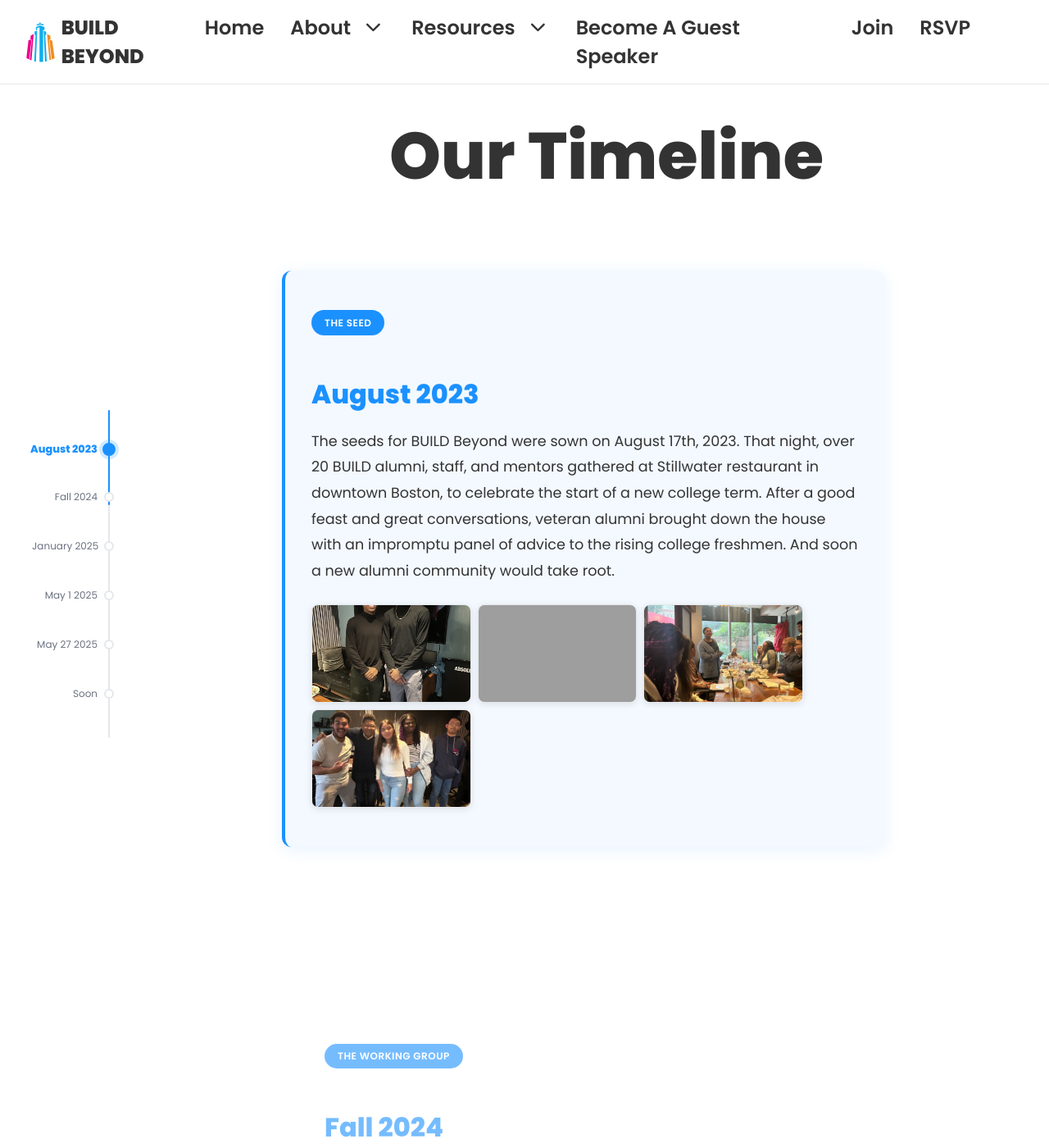
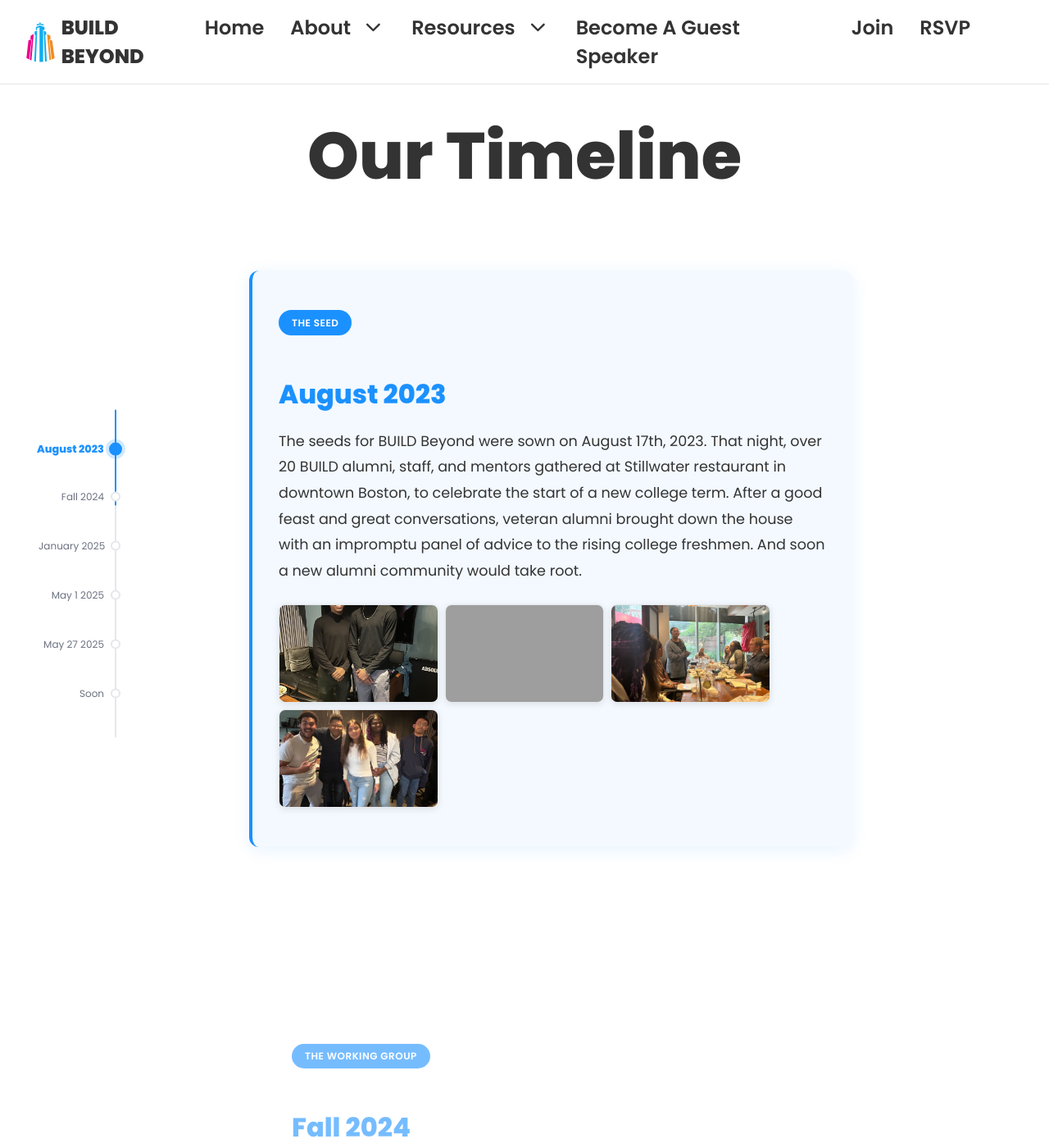
Before and after one commit to BUILDBeyondDev/BUILDBeyondClub, a Jekyll site: the page built from timeline.html, in a window 1280 px wide and 1400 px high. Shown: the whole window at 82% size. Built offline with Jekyll 4.4.1, drawn with Linux system fonts in a browser that asks for light colours; grey boxes are pictures that could not be loaded.

Commit message:
Updated timeline

```diff
--- a/styles/layout.css
+++ b/styles/layout.css
@@ -454,11 +454,183 @@
   max-width: 800px;
 }
 
-/* TIMELINE CONTENT - PERFECTLY CENTERED */
+/* COMPLETE TIMELINE CENTERING - CENTERS ENTIRE TIMELINE AS A UNIT */
+
+.timeline-section {
+  padding: 4rem 2rem 2rem 2rem;
+  position: relative;
+  min-height: 100vh;
+  display: flex;
+  flex-direction: column;
+  align-items: center; /* Centers the entire timeline */
+}
+
+.timeline-section h2 {
+  font-size: 5rem;
+  margin-bottom: 3rem;
+  color: var(--dark);
+  font-weight: 800;
+  text-align: center;
+  margin-left: 0; /* Remove the offset */
+  margin-right: 0;
+  max-width: 800px;
+  width: 100%;
+}
+
+/* Create a container that holds both sidebar and content */
+.timeline-container {
+  position: relative;
+  display: flex;
+  width: 100%;
+  max-width: 1200px; /* Total width of timeline + content */
+  margin: 0 auto; /* Center the entire timeline unit */
+}
+
+/* TIMELINE SIDEBAR - Now positioned relative to container */
+.timeline-sidebar {
+  position: sticky; /* Changed from fixed */
+  top: 50vh;
+  transform: translateY(-50%);
+  width: 200px;
+  height: 400px;
+  z-index: 100;
+  flex-shrink: 0; /* Prevent shrinking */
+  margin-right: 2rem; /* Space between sidebar and content */
+}
+
+.timeline-track {
+  position: relative;
+  width: 2px;
+  height: 100%;
+  background: var(--gray-light);
+  margin-left: 100px;
+  border-radius: 1px;
+}
+
+.timeline-progress {
+  position: absolute;
+  top: 0;
+  left: 0;
+  width: 100%;
+  height: 0%;
+  background: var(--blue);
+  border-radius: 2px;
+  transition: height 0.3s ease;
+}
+
+.timeline-markers {
+  position: absolute;
+  top: 0;
+  left: 50%;
+  transform: translateX(-50%);
+  width: 20px;
+  height: 100%;
+}
+
+.timeline-marker {
+  position: absolute;
+  width: 12px;
+  height: 12px;
+  background: var(--light);
+  border: 2px solid var(--gray-light);
+  border-radius: 50%;
+  left: 50%;
+  transform: translateX(-50%);
+  transition: all 0.3s ease;
+  cursor: pointer;
+  z-index: 2;
+}
+
+.timeline-marker.active {
+  border-color: var(--blue);
+  background: var(--blue);
+  width: 16px;
+  height: 16px;
+  box-shadow: 0 0 0 4px rgba(27, 145, 255, 0.2);
+}
+
+.timeline-year {
+  position: absolute;
+  left: -90px;
+  top: 50%;
+  transform: translateY(-50%);
+  font-size: 0.75rem;
+  font-weight: 500;
+  color: var(--gray-dark);
+  white-space: nowrap;
+  transition: all 0.3s ease;
+  width: 80px;
+  text-align: right;
+  pointer-events: none;
+  z-index: 1;
+}
+
+.timeline-marker.active .timeline-year {
+  color: var(--blue);
+  font-weight: 700;
+  font-size: 0.8rem;
+}
+
+/* TIMELINE CONTENT - Now flows next to sidebar */
 .timeline-content {
-  /* Center content in the space after sidebar */
-  margin-left: max(280px, calc(50% - 400px));
-  margin-right: 2rem;
+  flex: 1; /* Takes remaining space */
   padding: 2rem;
   max-width: 800px;
+  margin: 0; /* Remove all margins */
 }
+
+/* Mobile responsive */
+@media (max-width: 1024px) {
+  .timeline-container {
+    max-width: 900px;
+  }
+
+  .timeline-content {
+    max-width: 600px;
+  }
+}
+
+@media (max-width: 768px) {
+  .timeline-section {
+    padding: 2rem 1rem;
+  }
+
+  .timeline-container {
+    flex-direction: column;
+    align-items: center;
+  }
+
+  .timeline-sidebar {
+    position: relative;
+    top: auto;
+    transform: none;
+    width: 100%;
+    height: 200px;
+    margin-right: 0;
+    margin-bottom: 2rem;
+  }
+
+  .timeline-track {
+    margin-left: 50%;
+    transform: translateX(-50%);
+  }
+
+  .timeline-section h2 {
+    font-size: 3rem;
+  }
+
+  .timeline-content {
+    max-width: 100%;
+    padding: 1rem;
+  }
+}
+
+@media (max-width: 480px) {
+  .timeline-section h2 {
+    font-size: 2.5rem;
+  }
+
+  .timeline-sidebar {
+    height: 150px;
+  }
+}
--- a/timeline.html
+++ b/timeline.html
@@ -5,6 +5,9 @@
 
 <div class="timeline-section">
   <h2>Our Timeline</h2>
+
+  <!-- Container that holds both sidebar and content -->
+  <div class="timeline-container">
 
     <!-- Fixed sidebar with timeline markers -->
     <div class="timeline-sidebar">
@@ -93,4 +96,6 @@
         <p>Stay tuned for more details on upcoming events</p>
       </div>
     </div>
+
+  </div> <!-- End timeline-container -->
 </div>
```
Lines whose indentation alone changed are shown as unchanged.
